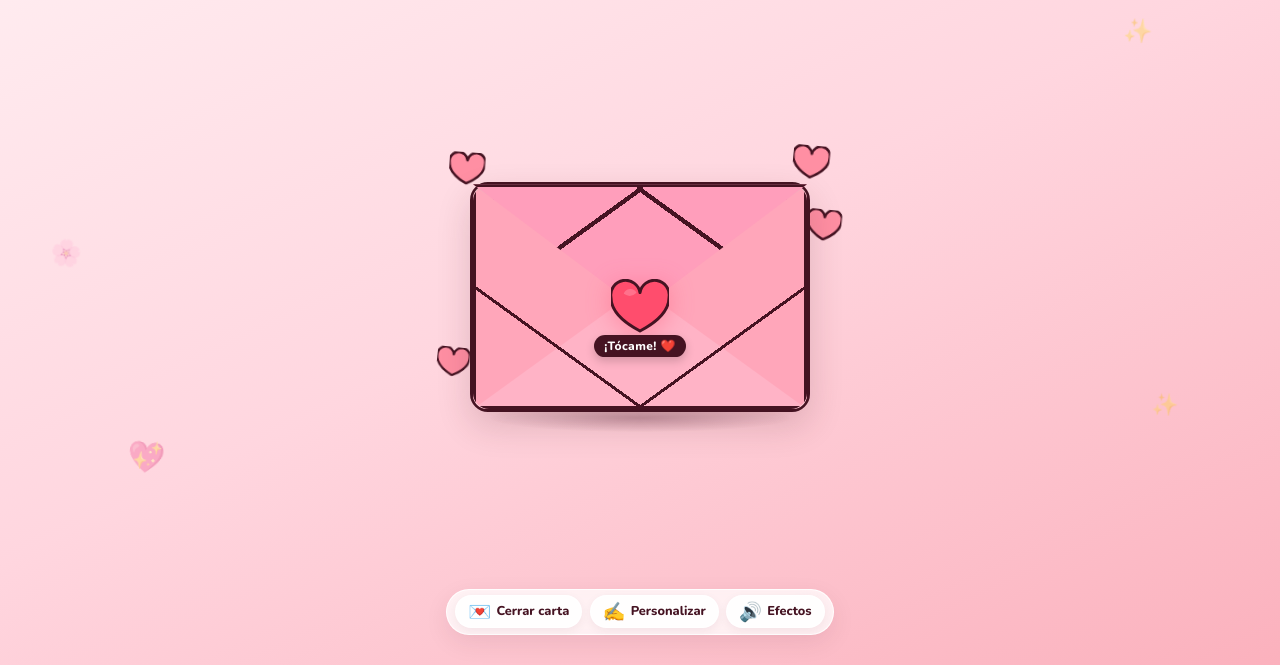
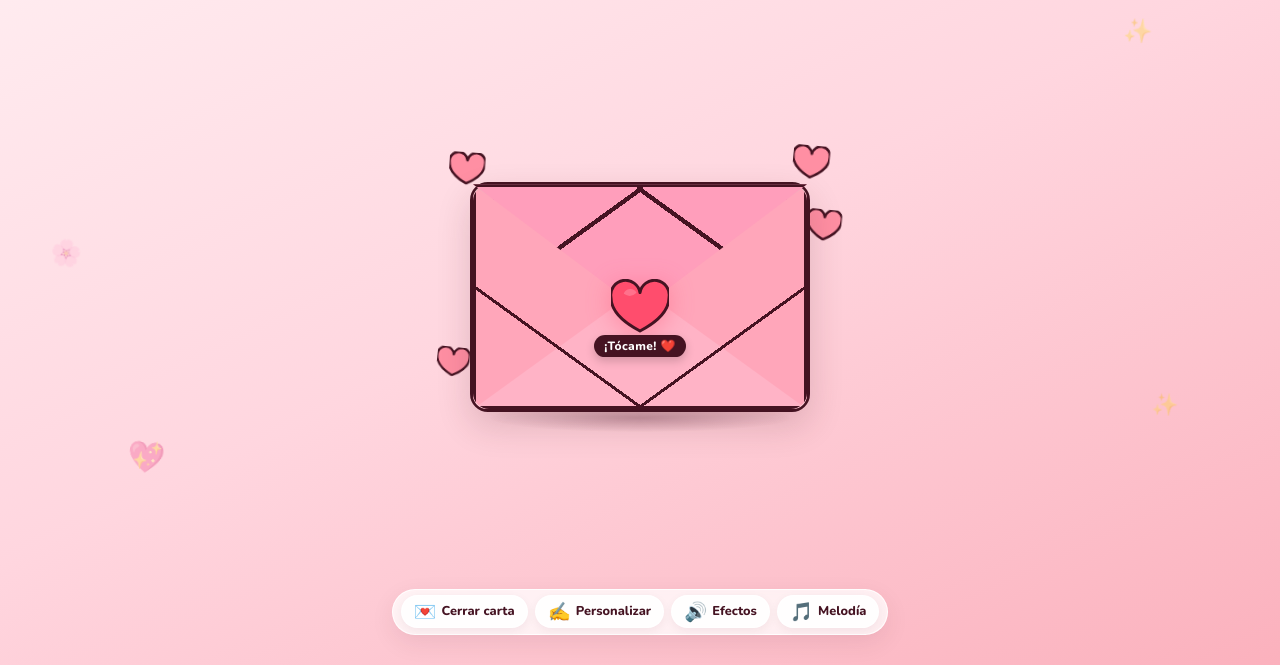
Before and after one commit to legan33333dhiro/FelizCumplea-os, a plain HTML site: page index.html in a window 1280 px wide. Shown: the part 135-800 px from the top of the page. Drawn offline with nearby package versions, Linux system fonts and the light colour scheme.

Commit message:
feat: add music button to footer toolbar for romantic melody playback

```diff
--- a/index.html
+++ b/index.html
@@ -155,6 +155,10 @@
         <span class="tool-label">Efectos</span>
       </button>
 
+      <button class="tool-btn" id="music-btn" type="button" aria-label="Reproducir melodía romántica">
+        <span class="tool-icon" id="music-icon">🎵</span>
+        <span class="tool-label">Melodía</span>
+      </button>
     </footer>
 
   </main>
```
